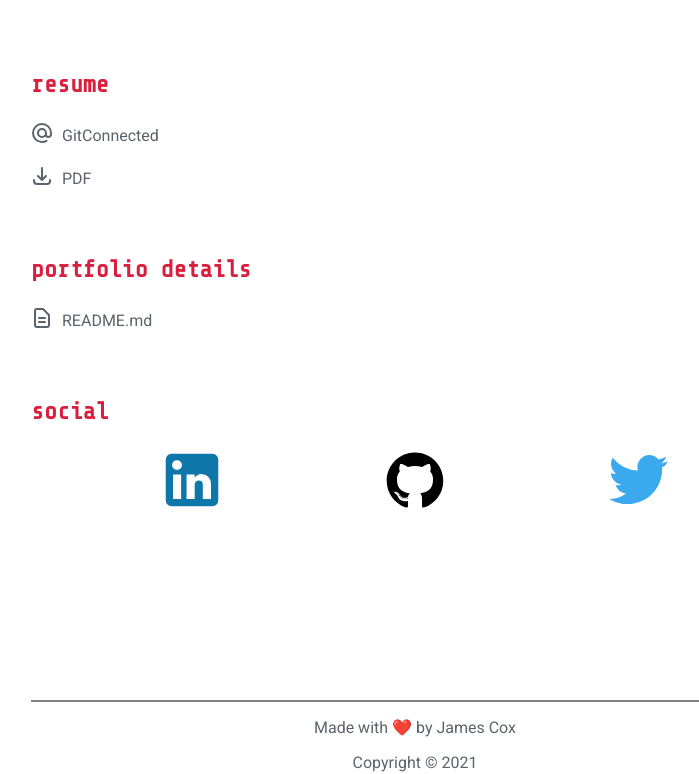
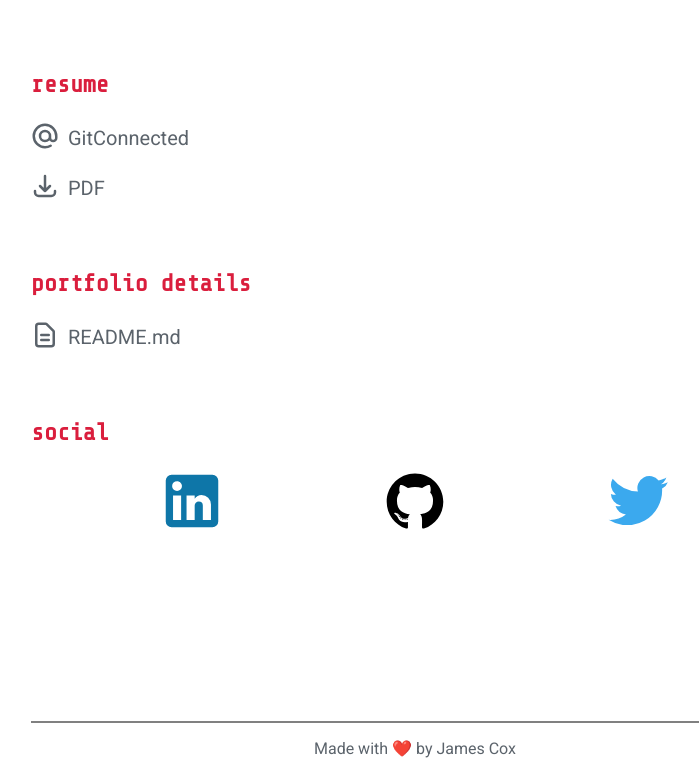
Before and after one commit to jamesncox/portfolio-v2, a React (Create React App) app: page / in a window 1536 px wide. Shown: the part 5190-5964 px from the top of the page, without its empty margins (353-1052 px from the left). Built offline with nearby package versions, Linux system fonts and the light colour scheme.

Commit message:
Add .at-symbol-link, .pdf-link and .resume-icon to 1300px media query

```diff
--- a/src/stylesheets/Responsive.css
+++ b/src/stylesheets/Responsive.css
@@ -203,4 +203,16 @@
   .email-icon {
     width: 30px;
   }
+
+  .at-symbol-link {
+    font-size: 1.25rem;
+  }
+
+  .pdf-link {
+    font-size: 1.25rem;
+  }
+
+  .resume-icon {
+    width: 30px;
+  }
 }
```
